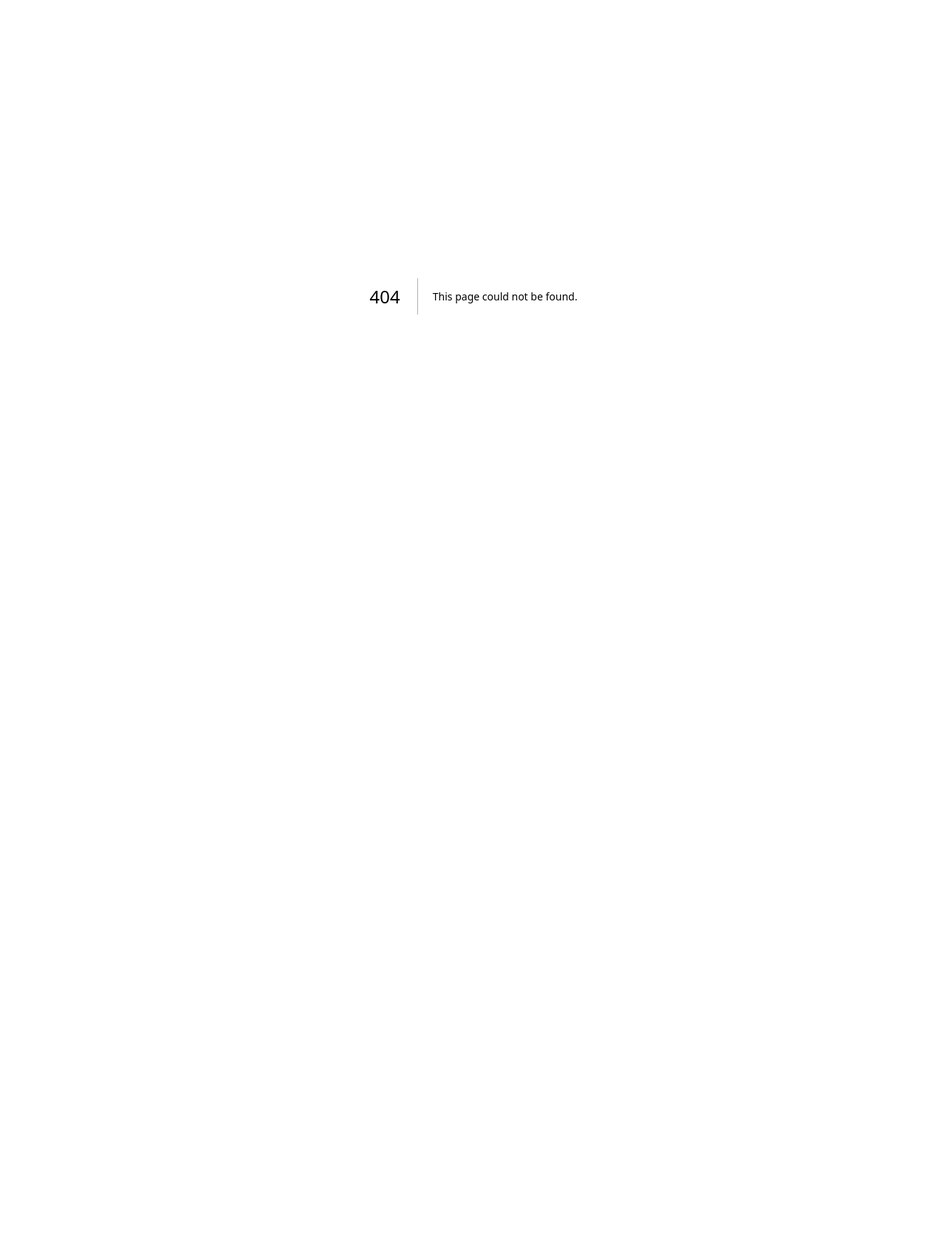
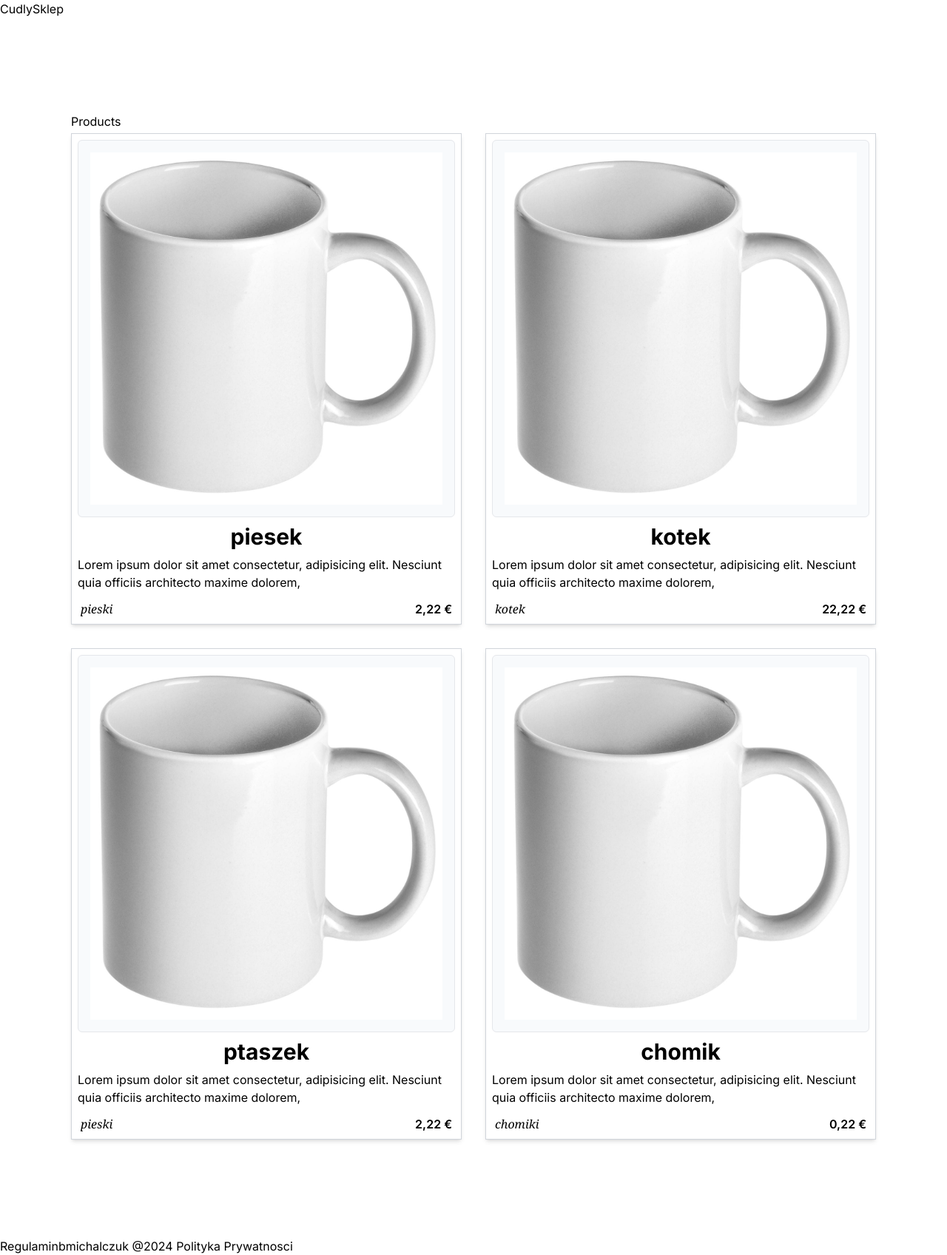
Before and after one commit to bmichalczuk/cuddly-eureka, a Next.js app: page /products in a window 1280 px wide. Before the commit this address had no page. Shown: the whole page at 74% size. Before the commit the page ends 800 px from the top, so only its background shows below. Built offline with nearby package versions, Linux system fonts and the light colour scheme.

Commit message:
add page for products

```diff
--- a/src/app/layout.tsx
+++ b/src/app/layout.tsx
@@ -1,12 +1,12 @@
 import type { Metadata } from "next";
 import { Inter } from "next/font/google";
 import "./globals.css";
-
+import Link from "next/link";
 const inter = Inter({ subsets: ["latin"] });
 
 export const metadata: Metadata = {
-	title: "Create Next App",
-	description: "Generated by create next app",
+	title: "Products",
+	description: "Super sklep",
 };
 
 export default function RootLayout({
@@ -16,7 +16,18 @@ export default function RootLayout({
 }>) {
 	return (
 		<html lang="en">
-			<body className={inter.className}>{children}</body>
+			<body className={inter.className}>
+				<header>
+					<h1>CudlySklep</h1>
+				</header>
+				<section className="mx-auto max-w-md p-12 sm:max-w-2xl sm:py-16 md:max-w-4xl lg:max-w-7xl">
+					{children}
+				</section>
+				<footer className="">
+					<Link href="/Regulamin">Regulamin</Link>bmichalczuk @2024{" "}
+					<Link href="/PolitykaPrywatnosci">Polityka Prywatnosci</Link>
+				</footer>
+			</body>
 		</html>
 	);
 }
--- a/src/app/page.tsx
+++ b/src/app/page.tsx
@@ -1,41 +1,7 @@
-import { ProductsList } from "./ui/organisms/ProductsList";
-import type { ProductType } from "./ui/types";
-
-const PRODUCTS: ProductType[] = [
-	{
-		id: "1",
-		name: "piesek",
-		category: "pieski",
-		price: 222,
-		coverImage: { src: "/kubek.jpg", alt: "obrazek" },
-	},
-	{
-		id: "2",
-		name: "kotek",
-		category: "kotek",
-		price: 2222,
-		coverImage: { src: "/kubek.jpg", alt: "obrazek" },
-	},
-	{
-		id: "3",
-		name: "ptaszek",
-		category: "pieski",
-		price: 222,
-		coverImage: { src: "/kubek.jpg", alt: "obrazek" },
-	},
-	{
-		id: "4",
-		name: "chomik",
-		category: "chomiki",
-		price: 22,
-		coverImage: { src: "/kubek.jpg", alt: "obrazek" },
-	},
-];
-
 export default function Home() {
 	return (
-		<main className="flex min-h-screen flex-col items-center justify-between py-24">
-			<ProductsList products={PRODUCTS} />
+		<main>
+			<h1>Home Page</h1>
 		</main>
 	);
 }
--- /dev/null
+++ b/src/app/products/layout.tsx
@@ -0,0 +1,9 @@
+import { type ReactNode } from "react";
+
+export default function Layout({ children }: { children: ReactNode }) {
+	return (
+		<section className="mx-auto max-w-md p-12 sm:max-w-2xl sm:py-16 md:max-w-4xl lg:max-w-7xl">
+			{children}
+		</section>
+	);
+}
--- /dev/null
+++ b/src/app/products/page.tsx
@@ -0,0 +1,42 @@
+import { ProductsList } from "../ui/organisms/ProductsList";
+import type { ProductType } from "../ui/types";
+
+const PRODUCTS: ProductType[] = [
+	{
+		id: "1",
+		name: "piesek",
+		category: "pieski",
+		price: 222,
+		coverImage: { src: "/kubek.jpg", alt: "obrazek" },
+	},
+	{
+		id: "2",
+		name: "kotek",
+		category: "kotek",
+		price: 2222,
+		coverImage: { src: "/kubek.jpg", alt: "obrazek" },
+	},
+	{
+		id: "3",
+		name: "ptaszek",
+		category: "pieski",
+		price: 222,
+		coverImage: { src: "/kubek.jpg", alt: "obrazek" },
+	},
+	{
+		id: "4",
+		name: "chomik",
+		category: "chomiki",
+		price: 22,
+		coverImage: { src: "/kubek.jpg", alt: "obrazek" },
+	},
+];
+
+export default function ProductsPage() {
+	return (
+		<div>
+			<h1>Products</h1>
+			<ProductsList products={PRODUCTS} />
+		</div>
+	);
+}
```
